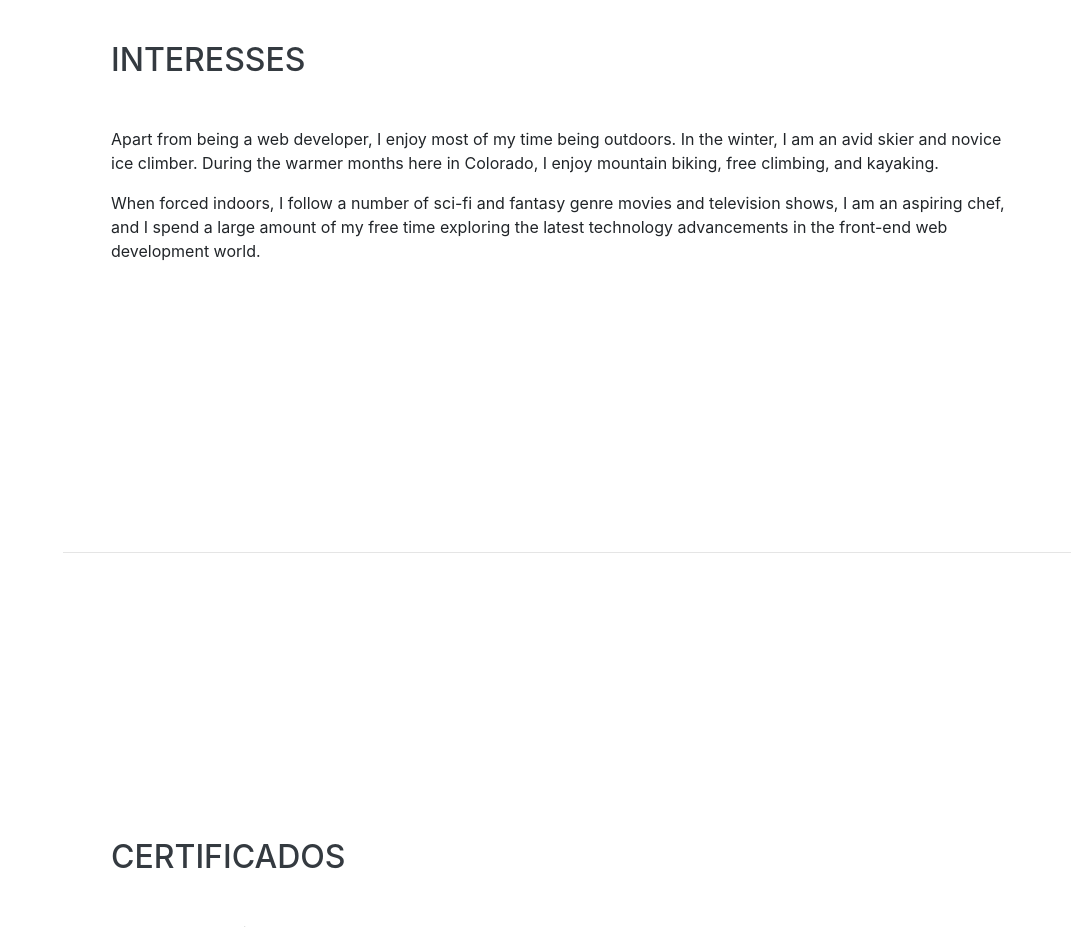
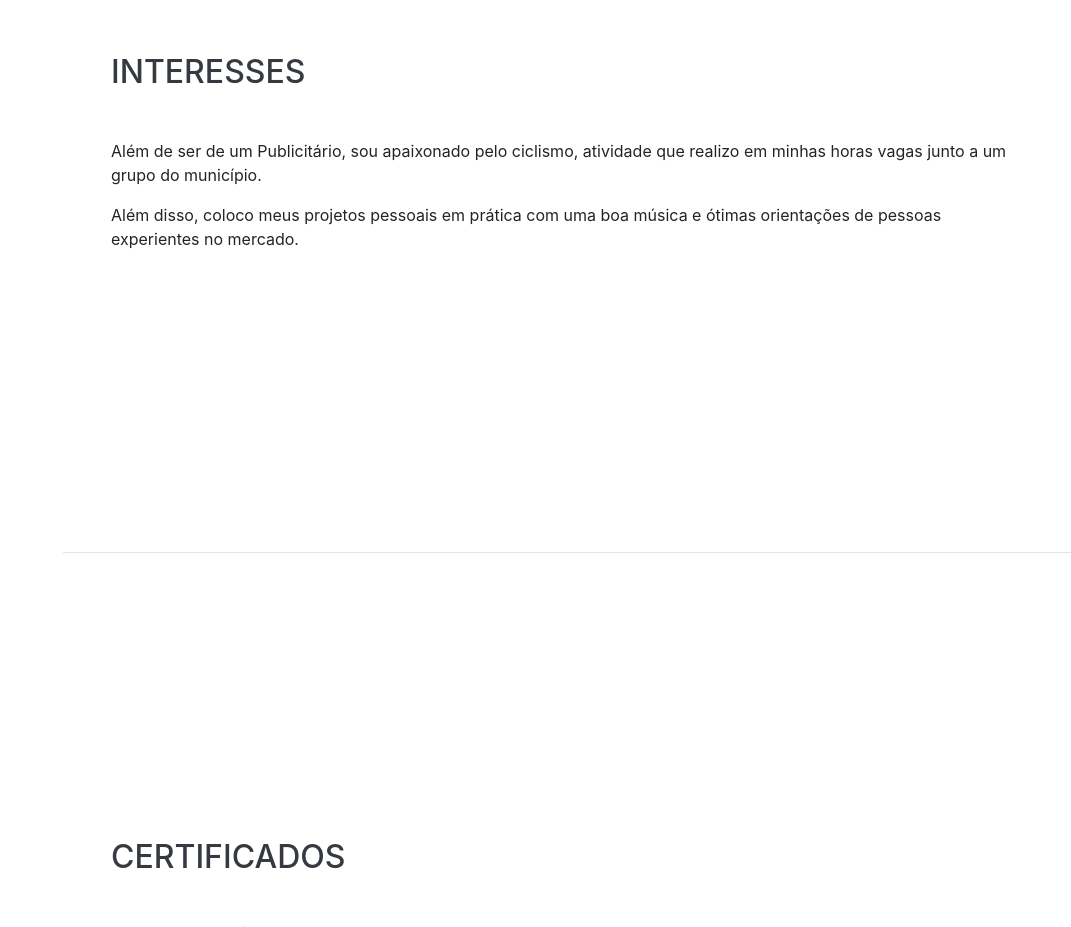
Before and after one commit to gabrielcostta/gabrielcostta.github.io, a website with bundled scripts: page index.html in a window 1280 px wide. Shown: the part 3520-4447 px from the top of the page, without its empty margins (209-1280 px from the left). Built offline with nearby package versions, Linux system fonts and the light colour scheme; a web font is replaced by a local one.

Commit message:
Alteração de função6

```diff
--- a/index.html
+++ b/index.html
@@ -203,8 +203,8 @@
     <section class="resume-section p-3 p-lg-5 d-flex align-items-center" id="interests">
       <div class="w-100">
         <h2 class="mb-5">Interesses</h2>
-        <p>Apart from being a web developer, I enjoy most of my time being outdoors. In the winter, I am an avid skier and novice ice climber. During the warmer months here in Colorado, I enjoy mountain biking, free climbing, and kayaking.</p>
-        <p class="mb-0">When forced indoors, I follow a number of sci-fi and fantasy genre movies and television shows, I am an aspiring chef, and I spend a large amount of my free time exploring the latest technology advancements in the front-end web development world.</p>
+        <p>Além de ser de um Publicitário, sou apaixonado pelo ciclismo, atividade que realizo em minhas horas vagas junto a um grupo do município.</p>
+        <p class="mb-0">Além disso, coloco meus projetos pessoais em prática com uma boa música e ótimas orientações de pessoas experientes no mercado.</p>
       </div>
     </section>
 
```
